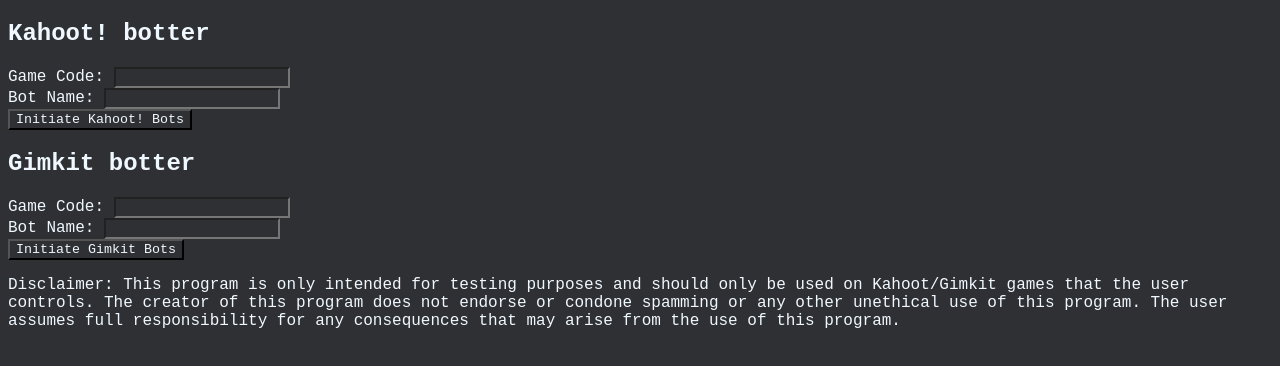
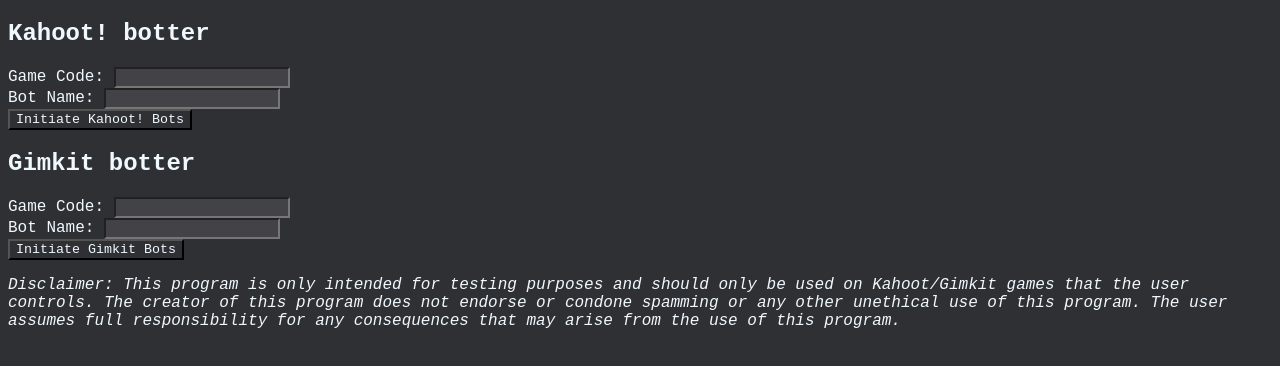
Before and after one commit to cvan444/kahootGimkitBot, a website: page index.html in a window 1280 px wide. Drawn offline with Linux system fonts and the light colour scheme.

Commit message:
added more styling

```diff
--- a/styles.css
+++ b/styles.css
@@ -3,3 +3,11 @@
     background-color: #2F3033;
     color: aliceblue;
 }
+
+input {
+    background-color: #434246;
+}
+
+p {
+ font-style: italic;
+}
```
